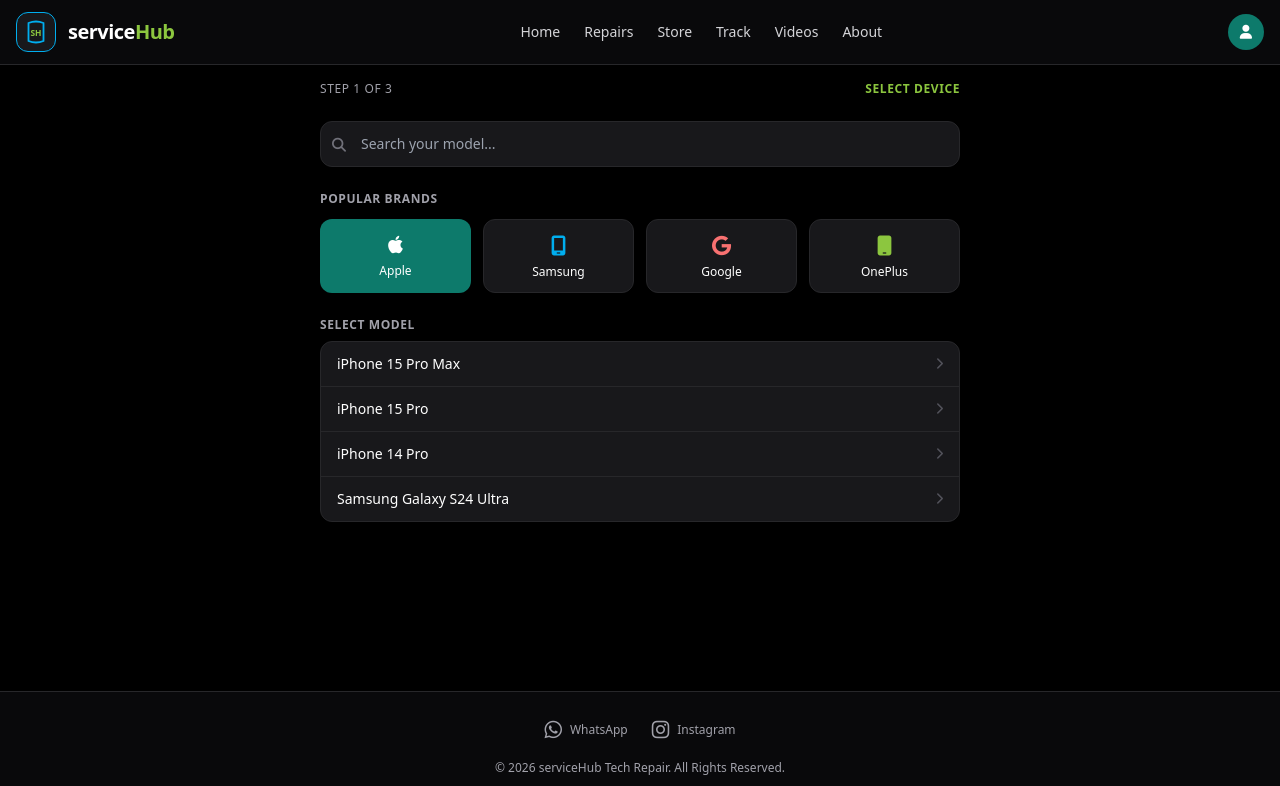
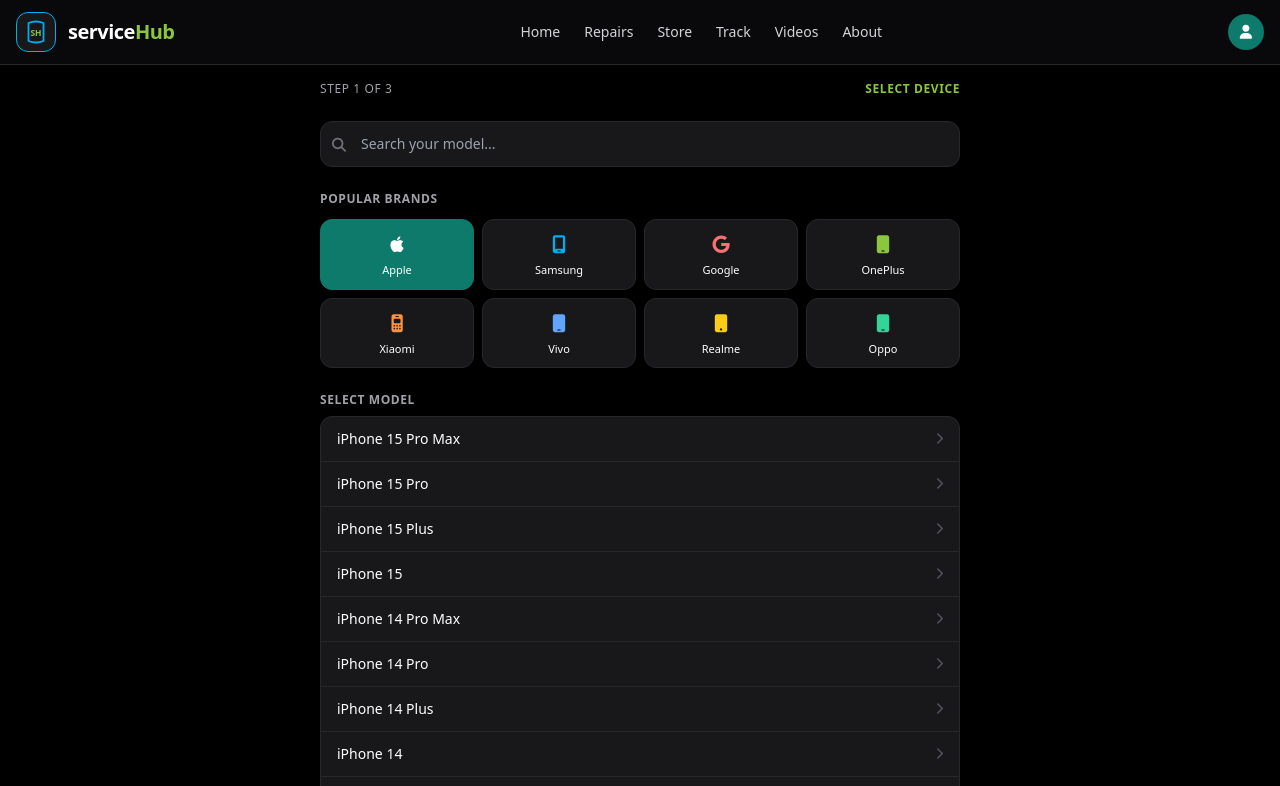
Before and after one commit to Mohan-cse/servicehub3, a plain HTML site: page index.html in a window 1280 px wide. Both pictures are taken after a click on the button "Repairs". Shown: the top 786 px of the page. Drawn offline with nearby package versions, Linux system fonts and the light colour scheme.

Commit message:
Update index.html

```diff
--- a/index.html
+++ b/index.html
@@ -67,7 +67,7 @@
   <!-- MAIN CONTENT CONTAINER -->
   <main class="flex-grow max-w-2xl w-full mx-auto p-4">
 
-    <!-- 1. HOME PAGE (active class added directly in HTML) -->
+    <!-- 1. HOME PAGE -->
     <section id="home-page" class="page active space-y-6 animate__animated animate__fadeIn">
       <div class="text-center py-8 space-y-3">
         <div class="w-20 h-20 bg-zinc-900 border-2 border-brand-accentBlue text-brand-accentLime rounded-2xl flex items-center justify-center mx-auto text-3xl shadow-lg animate__animated animate__pulse animate__infinite">
@@ -104,49 +104,53 @@
         <span class="text-brand-accentLime font-bold">Select Device</span>
       </div>
 
+      <!-- Search Bar with Live Filter Input -->
       <div class="relative">
-        <input type="text" placeholder="Search your model..." class="w-full bg-zinc-900 border border-zinc-800 rounded-xl py-3 px-10 text-sm focus:outline-none focus:border-brand-accentBlue transition" />
+        <input type="text" id="model-search-input" onkeyup="filterModels()" placeholder="Search your model..." class="w-full bg-zinc-900 border border-zinc-800 rounded-xl py-3 px-10 text-sm text-white focus:outline-none focus:border-brand-accentBlue transition" />
         <i class="fa-solid fa-magnifying-glass absolute left-3 top-3.5 text-zinc-500 text-sm"></i>
       </div>
 
+      <!-- Popular Brands Buttons (Apple, Samsung, Google, OnePlus, Xiaomi, Vivo, Realme, Oppo) -->
       <div class="space-y-3">
         <h3 class="text-xs uppercase text-brand-textMuted tracking-wider font-semibold">Popular Brands</h3>
-        <div class="grid grid-cols-4 gap-3">
-          <button onclick="selectBrand('Apple')" class="brand-btn bg-brand-teal text-white p-3 rounded-xl flex flex-col items-center gap-1 text-xs transition transform hover:scale-105">
-            <i class="fa-brands fa-apple text-xl"></i> Apple
+        <div class="grid grid-cols-4 gap-2">
+          <button id="brand-btn-Apple" onclick="selectBrand('Apple')" class="brand-btn bg-brand-teal text-white p-2.5 rounded-xl flex flex-col items-center gap-1 text-[11px] transition transform hover:scale-105 border border-brand-teal">
+            <i class="fa-brands fa-apple text-lg"></i> Apple
           </button>
-          <button onclick="selectBrand('Samsung')" class="brand-btn bg-zinc-900 border border-zinc-800 text-white p-3 rounded-xl flex flex-col items-center gap-1 text-xs transition transform hover:scale-105">
-            <i class="fa-solid fa-mobile-screen text-xl text-brand-accentBlue"></i> Samsung
+          <button id="brand-btn-Samsung" onclick="selectBrand('Samsung')" class="brand-btn bg-zinc-900 border border-zinc-800 text-white p-2.5 rounded-xl flex flex-col items-center gap-1 text-[11px] transition transform hover:scale-105">
+            <i class="fa-solid fa-mobile-screen text-lg text-brand-accentBlue"></i> Samsung
           </button>
-          <button onclick="selectBrand('Google')" class="brand-btn bg-zinc-900 border border-zinc-800 text-white p-3 rounded-xl flex flex-col items-center gap-1 text-xs transition transform hover:scale-105">
-            <i class="fa-brands fa-google text-xl text-red-400"></i> Google
+          <button id="brand-btn-Google" onclick="selectBrand('Google')" class="brand-btn bg-zinc-900 border border-zinc-800 text-white p-2.5 rounded-xl flex flex-col items-center gap-1 text-[11px] transition transform hover:scale-105">
+            <i class="fa-brands fa-google text-lg text-red-400"></i> Google
           </button>
-          <button onclick="selectBrand('OnePlus')" class="brand-btn bg-zinc-900 border border-zinc-800 text-white p-3 rounded-xl flex flex-col items-center gap-1 text-xs transition transform hover:scale-105">
-            <i class="fa-solid fa-mobile text-xl text-brand-accentLime"></i> OnePlus
+          <button id="brand-btn-OnePlus" onclick="selectBrand('OnePlus')" class="brand-btn bg-zinc-900 border border-zinc-800 text-white p-2.5 rounded-xl flex flex-col items-center gap-1 text-[11px] transition transform hover:scale-105">
+            <i class="fa-solid fa-mobile text-lg text-brand-accentLime"></i> OnePlus
+          </button>
+          <button id="brand-btn-Xiaomi" onclick="selectBrand('Xiaomi')" class="brand-btn bg-zinc-900 border border-zinc-800 text-white p-2.5 rounded-xl flex flex-col items-center gap-1 text-[11px] transition transform hover:scale-105">
+            <i class="fa-solid fa-mobile-retro text-lg text-orange-400"></i> Xiaomi
+          </button>
+          <button id="brand-btn-Vivo" onclick="selectBrand('Vivo')" class="brand-btn bg-zinc-900 border border-zinc-800 text-white p-2.5 rounded-xl flex flex-col items-center gap-1 text-[11px] transition transform hover:scale-105">
+            <i class="fa-solid fa-mobile text-lg text-blue-400"></i> Vivo
+          </button>
+          <button id="brand-btn-Realme" onclick="selectBrand('Realme')" class="brand-btn bg-zinc-900 border border-zinc-800 text-white p-2.5 rounded-xl flex flex-col items-center gap-1 text-[11px] transition transform hover:scale-105">
+            <i class="fa-solid fa-mobile-button text-lg text-yellow-400"></i> Realme
+          </button>
+          <button id="brand-btn-Oppo" onclick="selectBrand('Oppo')" class="brand-btn bg-zinc-900 border border-zinc-800 text-white p-2.5 rounded-xl flex flex-col items-center gap-1 text-[11px] transition transform hover:scale-105">
+            <i class="fa-solid fa-mobile text-lg text-emerald-400"></i> Oppo
           </button>
         </div>
       </div>
 
+      <!-- Dynamic Models Container -->
       <div class="space-y-2">
         <h3 class="text-xs uppercase text-brand-textMuted tracking-wider font-semibold">Select Model</h3>
-        <div class="bg-zinc-900 border border-zinc-800 rounded-xl divide-y divide-zinc-800 text-sm">
-          <button onclick="selectModel('iPhone 15 Pro Max')" class="w-full py-3 px-4 text-left hover:text-brand-accentLime flex justify-between items-center transition">
-            <span>iPhone 15 Pro Max</span> <i class="fa-solid fa-chevron-right text-xs text-zinc-600"></i>
-          </button>
-          <button onclick="selectModel('iPhone 15 Pro')" class="w-full py-3 px-4 text-left hover:text-brand-accentLime flex justify-between items-center transition">
-            <span>iPhone 15 Pro</span> <i class="fa-solid fa-chevron-right text-xs text-zinc-600"></i>
-          </button>
-          <button onclick="selectModel('iPhone 14 Pro')" class="w-full py-3 px-4 text-left hover:text-brand-accentLime flex justify-between items-center transition">
-            <span>iPhone 14 Pro</span> <i class="fa-solid fa-chevron-right text-xs text-zinc-600"></i>
-          </button>
-          <button onclick="selectModel('Samsung Galaxy S24 Ultra')" class="w-full py-3 px-4 text-left hover:text-brand-accentLime flex justify-between items-center transition">
-            <span>Samsung Galaxy S24 Ultra</span> <i class="fa-solid fa-chevron-right text-xs text-zinc-600"></i>
-          </button>
+        <div id="models-list-container" class="bg-zinc-900 border border-zinc-800 rounded-xl divide-y divide-zinc-800 text-sm">
+          <!-- Populated dynamically via JavaScript -->
         </div>
       </div>
     </section>
 
-    <!-- 3. BOOKING STEP 2: DIAGNOSE ISSUE -->
+    <!-- 3. BOOKING STEP 2: DIAGNOSE ISSUE / FAULT -->
     <section id="book-step2" class="page space-y-6 animate__animated animate__fadeIn">
       <div class="flex items-center justify-between text-xs text-brand-textMuted uppercase tracking-wider">
         <span>Step 2 of 3</span>
```
